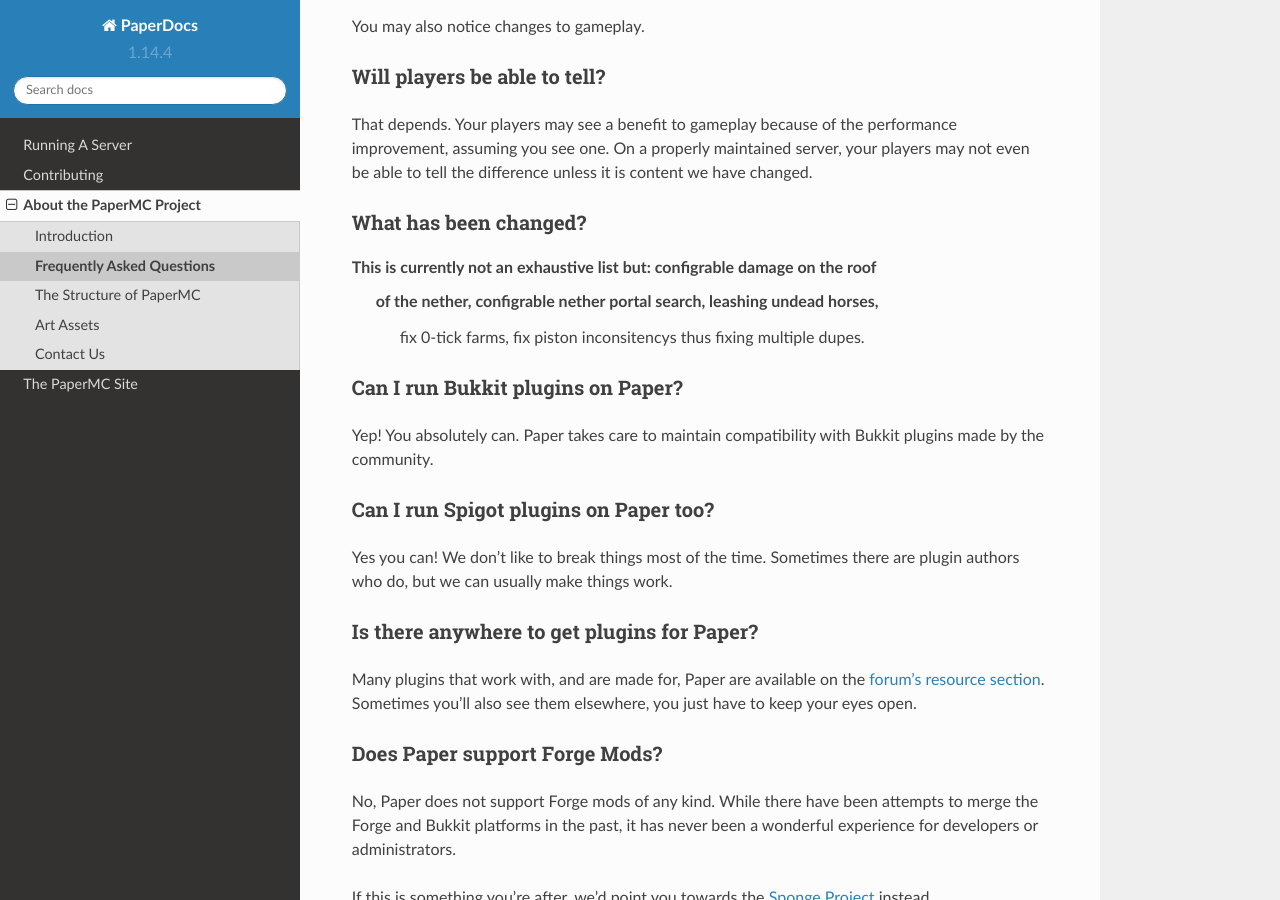
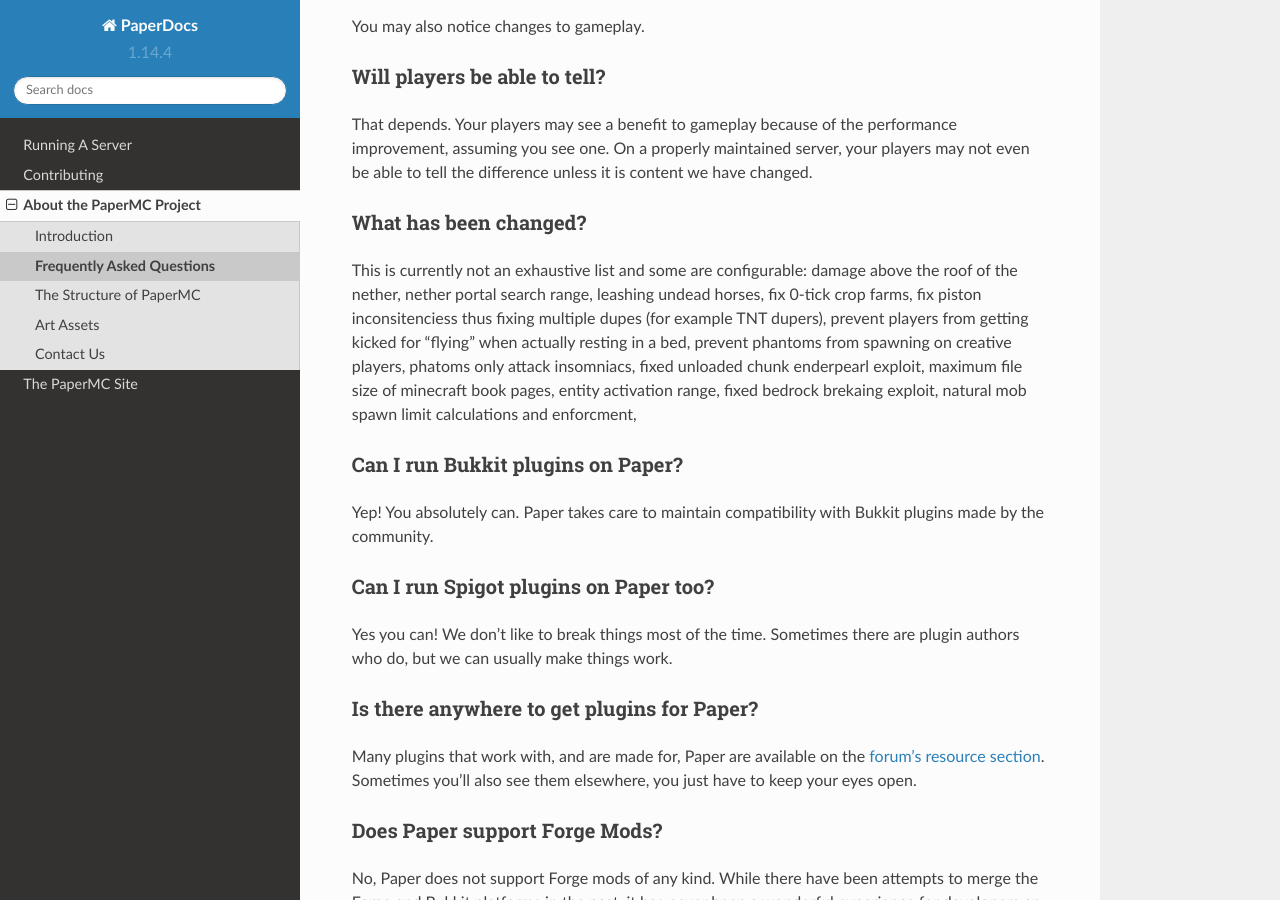
Before and after one commit to PaperMC/PaperDocs, a Sphinx documentation site: the page built from source/about/faq.rst, in a window 1280 px wide and 900 px high, scrolled down 1446 px. Built offline with Sphinx 7.4.7 and the Read the Docs theme 2.0.0, drawn with Linux system fonts in a browser that asks for light colours.

Commit message:
Fixed typo and added Kickash32's suggestions

```diff
--- a/source/about/faq.rst
+++ b/source/about/faq.rst
@@ -64,9 +64,15 @@
 What has been changed?
 -----------------------------
 
-This is currently not an exhaustive list but: configrable damage on the roof
- of the nether, configrable nether portal search, leashing undead horses,
-  fix 0-tick farms, fix piston inconsitencys thus fixing multiple dupes.
+This is currently not an exhaustive list and some are configurable:
+damage above the roof of the nether, nether portal search range,
+leashing undead horses, fix 0-tick crop farms, fix piston inconsitenciess thus fixing
+multiple dupes (for example TNT dupers), prevent players from getting kicked for
+"flying" when actually resting in a bed, prevent phantoms from spawning on creative
+players, phatoms only attack insomniacs, fixed unloaded chunk enderpearl exploit,
+maximum file size of minecraft book pages, entity activation range, fixed bedrock
+brekaing exploit, natural mob spawn limit calculations and enforcment,
+
 
 Can I run Bukkit plugins on Paper?
 ----------------------------------
```
